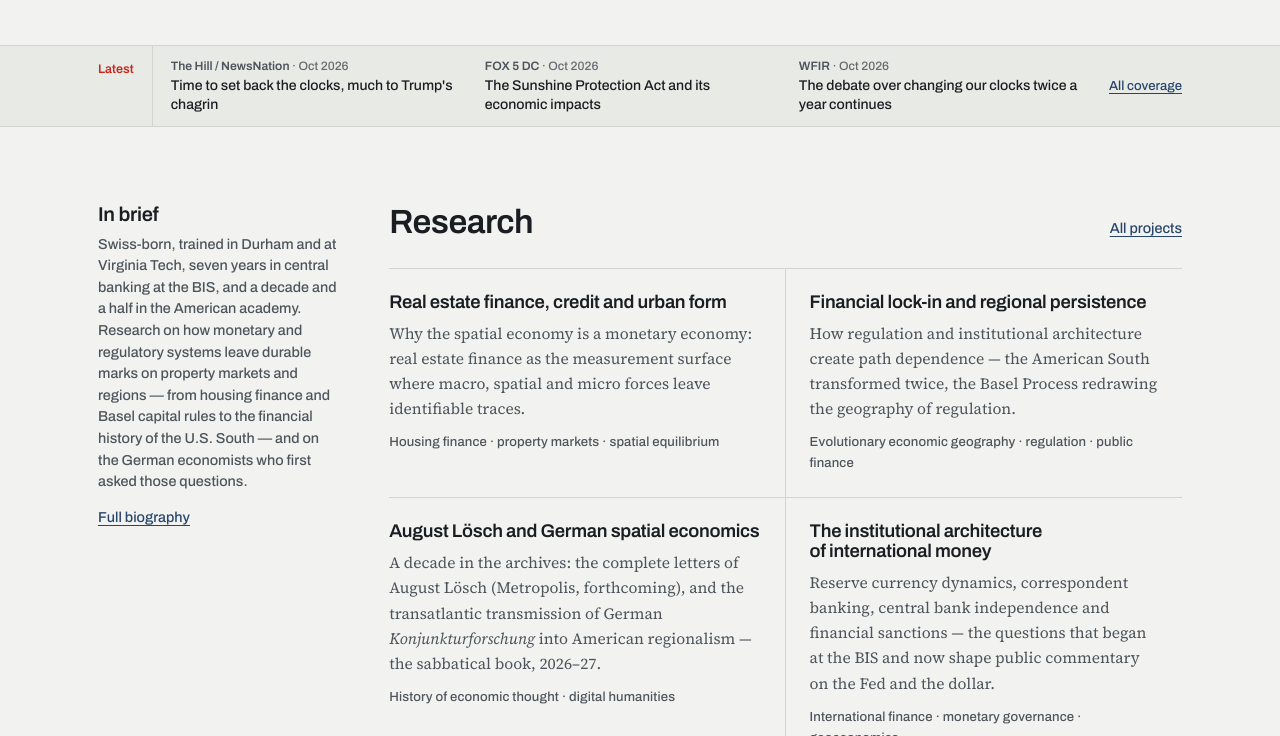
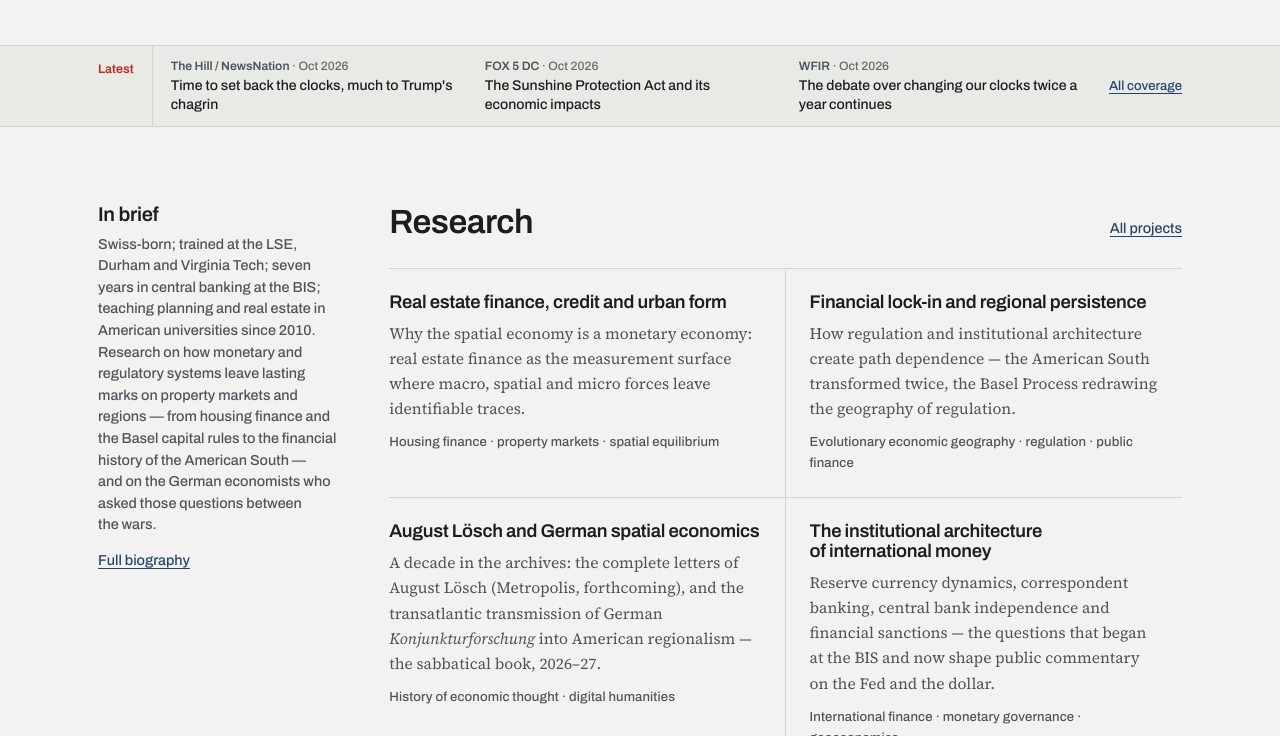
Before and after one commit to david-bieri/david-bieri.github.io, a plain HTML site: page index.html in a window 1280 px wide. Shown: the part 581-1317 px from the top of the page. Drawn offline with Linux system fonts and the light colour scheme.

Commit message:
Home: revise the In brief paragraph
Adds the LSE, separates the four parts with semicolons, replaces
'a decade and a half' with 'since 2010' and 'first asked' with
'between the wars'.

Co-Authored-By: Claude Opus 5.5 <noreply@anthropic.com>
Claude-Session: https://claude.ai/code/session_01AKKac5DMr7hZh68tMJzoTG

```diff
--- a/index.html
+++ b/index.html
@@ -116,7 +116,7 @@
   <div class="wrap cols">
     <aside>
       <h2>In brief</h2>
-      <p>Swiss-born, trained in Durham and at Virginia Tech, seven years in central banking at the BIS, and a decade and a half in the American academy. Research on how monetary and regulatory systems leave durable marks on property markets and regions — from housing finance and Basel capital rules to the financial history of the U.S. South — and on the German economists who first asked those questions.</p>
+      <p>Swiss-born; trained at the LSE, Durham and Virginia Tech; seven years in central banking at the BIS; teaching planning and real estate in American universities since 2010. Research on how monetary and regulatory systems leave lasting marks on property markets and regions — from housing finance and the Basel capital rules to the financial history of the American South — and on the German economists who asked those questions between the wars.</p>
       <p><a href="about.html">Full biography</a></p>
     </aside>
     <div>
```
